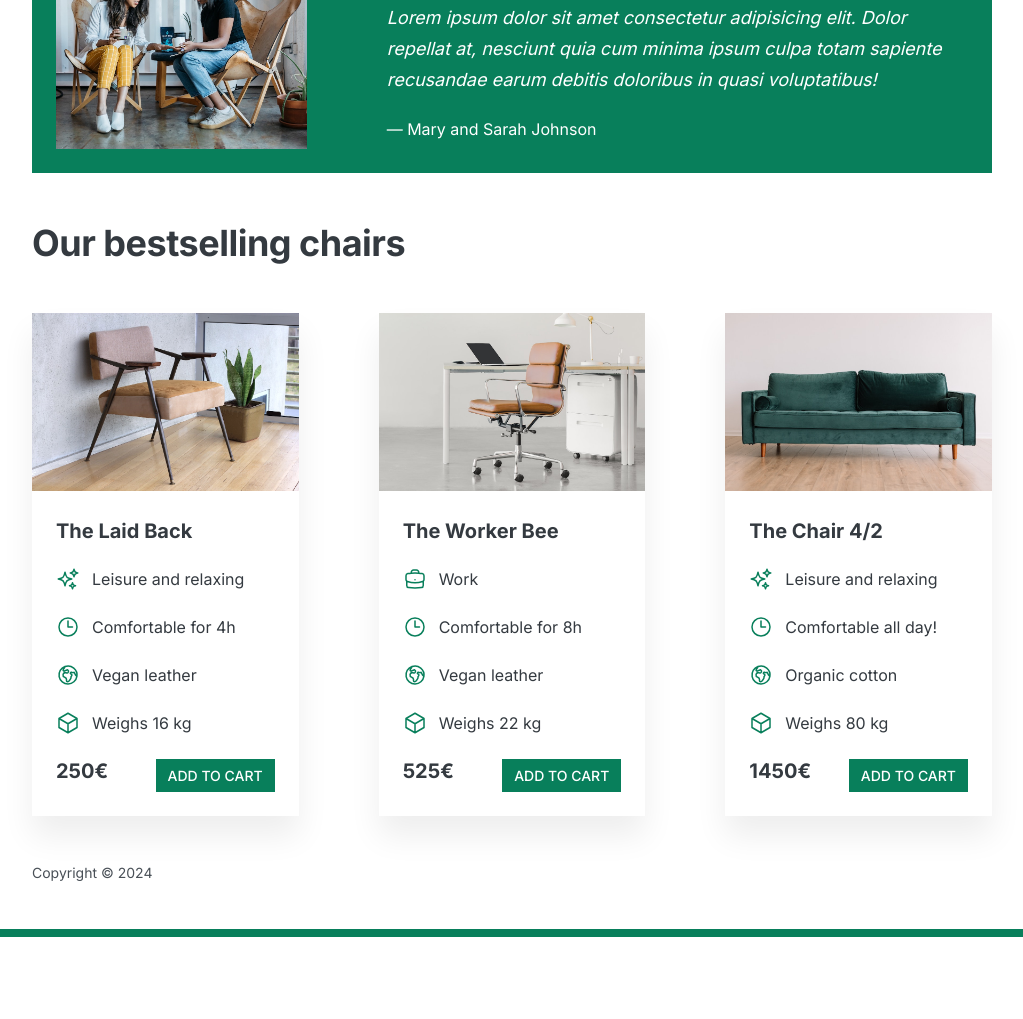
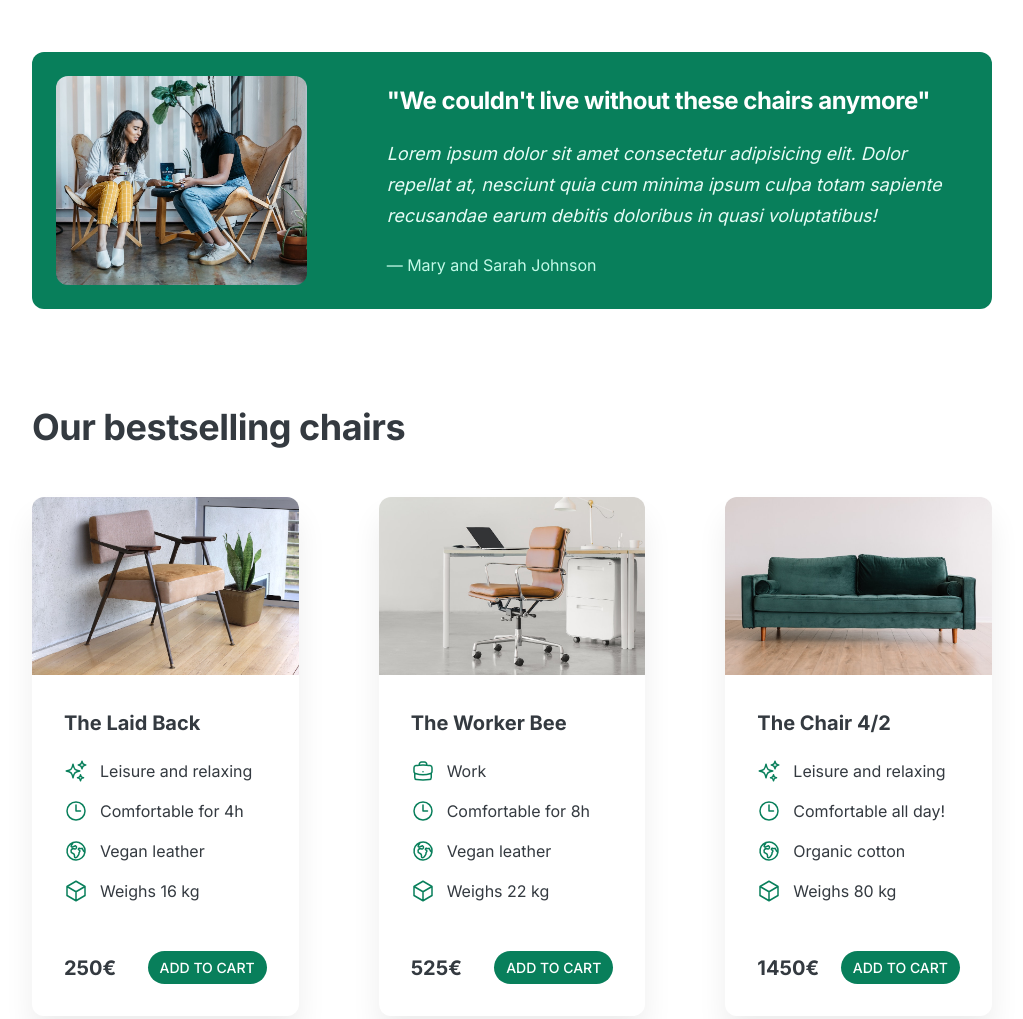
Before and after one commit to fabulous1996/Chairs, a plain HTML site: page index.html in a window 1280 px wide. Shown: the part 974-1993 px from the top of the page, without its empty margins (128-1151 px from the left). Before the commit the page ends 1911 px from the top, so only its background shows below. Drawn offline with Linux system fonts and the light colour scheme.

Commit message:
ajout d'espace blanc entre les différents éléménts de la page. Projet fini

```diff
--- a/style.css
+++ b/style.css
@@ -32,7 +32,7 @@ body {
 
 header,
 section {
-  margin-bottom: 48px;
+  margin-bottom: 96px;
 }
 
 h2 {
@@ -56,6 +56,7 @@ h2 {
   font-weight: 500;
 
   display: inline-block;
+  border-radius: 100px;
 }
 
 .btn:hover,
@@ -72,6 +73,10 @@ h2 {
   font-size: 14px;
   padding: 8px 12px;
 }
+
+img {
+  border-radius: 12px;
+}
 /* ------------------------ */
 /* COMPONENT STYLES */
 /* ------------------------ */
@@ -81,7 +86,7 @@ header {
   display: grid;
   grid-template-columns: repeat(2, 1fr);
   column-gap: 80px;
-  margin-top: 48px;
+  margin-top: 80px;
 }
 
 .header-text-box {
@@ -89,7 +94,7 @@ header {
 }
 
 h1 {
-  margin-bottom: 24px;
+  margin-bottom: 32px;
   font-size: 44px;
   line-height: 1.1;
   letter-spacing: -1px;
@@ -110,7 +115,7 @@ img {
   stroke: #087f5b;
   width: 32px;
   height: 32px;
-  margin-bottom: 16px;
+  margin-bottom: 24px;
 }
 
 .features-title {
@@ -128,6 +133,7 @@ img {
   background-color: #087f5b;
   color: #fff;
   padding: 24px;
+  border-radius: 12px;
 }
 
 .testimonial-box {
@@ -145,17 +151,27 @@ img {
   margin-bottom: 24px;
   font-size: 18px;
   line-height: 1.7;
+  color: #e6fcf5;
+}
+
+.testimonial-author {
+  color: #c3fae8;
 }
 
 /* CHAIRS */
 
 .chair {
   box-shadow: 0px 20px 30px 0 rgba(0, 0, 0, 0.07);
-
+  border-radius: 12px;
 }
 
 .chair-box {
-  padding: 24px;
+  padding: 32px;
+}
+
+.chair img {
+  border-bottom-left-radius: 0;
+  border-bottom-right-radius: 0;
 }
 
 h3 {
@@ -165,14 +181,14 @@ h3 {
 
 .chair-details {
   list-style: none;
-  margin-bottom: 24px;
+  margin-bottom: 48px;
 }
 
 .chair-details li {
   display: flex;
   align-items: center;
   gap: 12px;
-  margin-bottom: 24px;
+  margin-bottom: 16px;
 }
 
 .chair-details li:last-child {
@@ -188,10 +204,13 @@ h3 {
 .chair-price {
   display: flex;
   justify-content: space-between;
+  align-items: center;
   font-size: 20px;
 }
 
 footer {
+  display: flex;
+  justify-content:center;
   margin-bottom: 48px;
   font-size: 14px;
   color: #495057;
```
